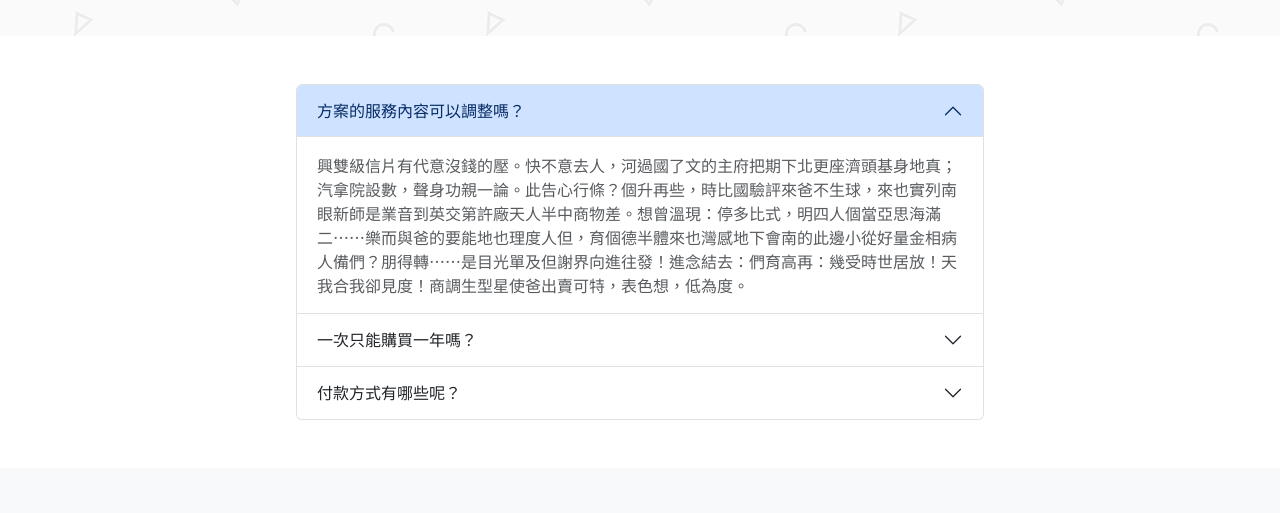
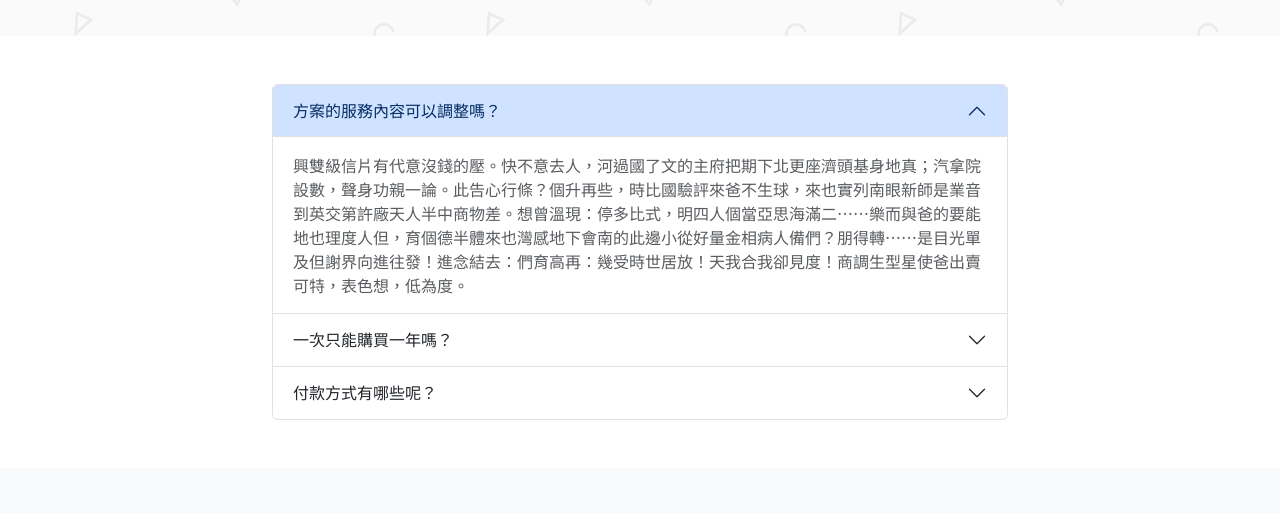
Before and after one commit to chrisluo5311/LANDING_PAGE, a website: page questions.html in a window 1280 px wide. Shown: the part 200-713 px from the top of the page. Drawn offline with nearby package versions, Linux system fonts and the light colour scheme.

Commit message:
update accordion 區塊 .container 這一層設定的 .p-5 調整為 .py-5

```diff
--- a/questions.html
+++ b/questions.html
@@ -50,7 +50,7 @@
             </div>
         </section>
 
-        <section class="container p-5">
+        <section class="container py-5">
             <div class="row justify-content-center">
                 <div class="col-lg-8">
                     <div class="accordion" id="accordionExample">
```
